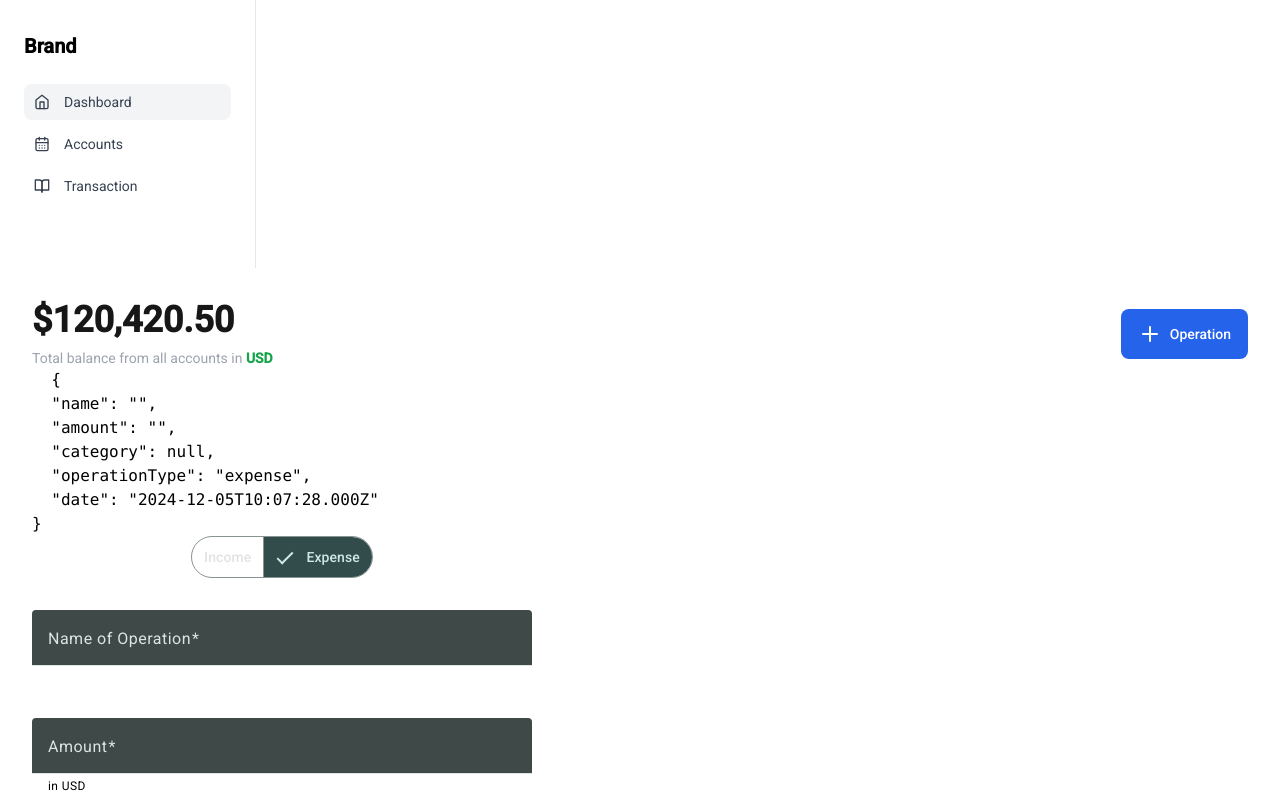
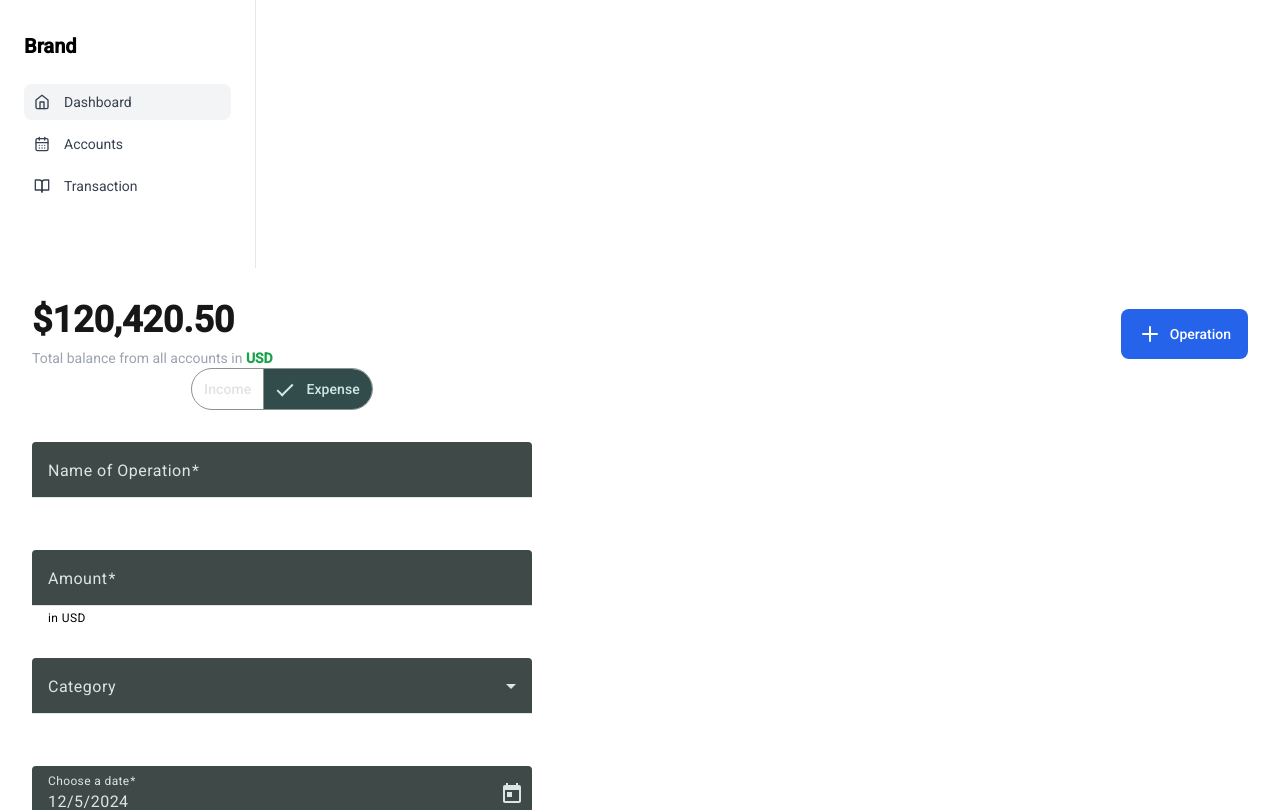
Before and after one commit to eyrad4/finance-app, an Angular app: page /transactions in a window 1280 px wide. Shown: the top 810 px of the page. Built offline with nearby package versions, Linux system fonts and the light colour scheme.

Commit message:
removed not used things

```diff
--- a/src/app/features/operation/upsert/ui/operation-upsert.component.html
+++ b/src/app/features/operation/upsert/ui/operation-upsert.component.html
@@ -1,7 +1,3 @@
-<pre>
-  {{ _formService.form.value | json }}
-</pre>
-
 <div class="flex flex-col gap-8 w-[500px]" [formGroup]="_formService.form">
   @if (!id()) {
     <div class="flex justify-center">
--- a/src/app/features/operation/upsert/ui/operation-upsert.component.ts
+++ b/src/app/features/operation/upsert/ui/operation-upsert.component.ts
@@ -1,10 +1,8 @@
-import { JsonPipe } from '@angular/common';
 import { ChangeDetectionStrategy, Component, computed, DestroyRef, inject, input, OnInit } from '@angular/core';
 import { takeUntilDestroyed } from '@angular/core/rxjs-interop';
 import { FormsModule, ReactiveFormsModule } from '@angular/forms';
 import { MatButtonModule } from '@angular/material/button';
 import { MatButtonToggle, MatButtonToggleGroup } from '@angular/material/button-toggle';
-import { provideNativeDateAdapter } from '@angular/material/core';
 import { MatDatepickerModule } from '@angular/material/datepicker';
 import { MatDialogModule } from '@angular/material/dialog';
 import { MatFormFieldModule } from '@angular/material/form-field';
@@ -40,7 +38,6 @@ import { OperationUpsertFormService } from '../services/operation-upsert-form.se
         MatButtonModule,
         FormsModule,
         ReactiveFormsModule,
-        JsonPipe,
         OperationUpsertCategoryPipe,
         MatDialogModule,
         MatFormFieldModule,
@@ -48,7 +45,7 @@ import { OperationUpsertFormService } from '../services/operation-upsert-form.se
         MatDatepickerModule
     ],
     changeDetection: ChangeDetectionStrategy.OnPush,
-    providers: [provideNativeDateAdapter(), OperationUpsertFormService, OperationUpsertFetchService]
+    providers: [OperationUpsertFormService, OperationUpsertFetchService]
 })
 export class OperationUpsertComponent implements OnInit {
     private readonly _destroyRef = inject(DestroyRef);
```
